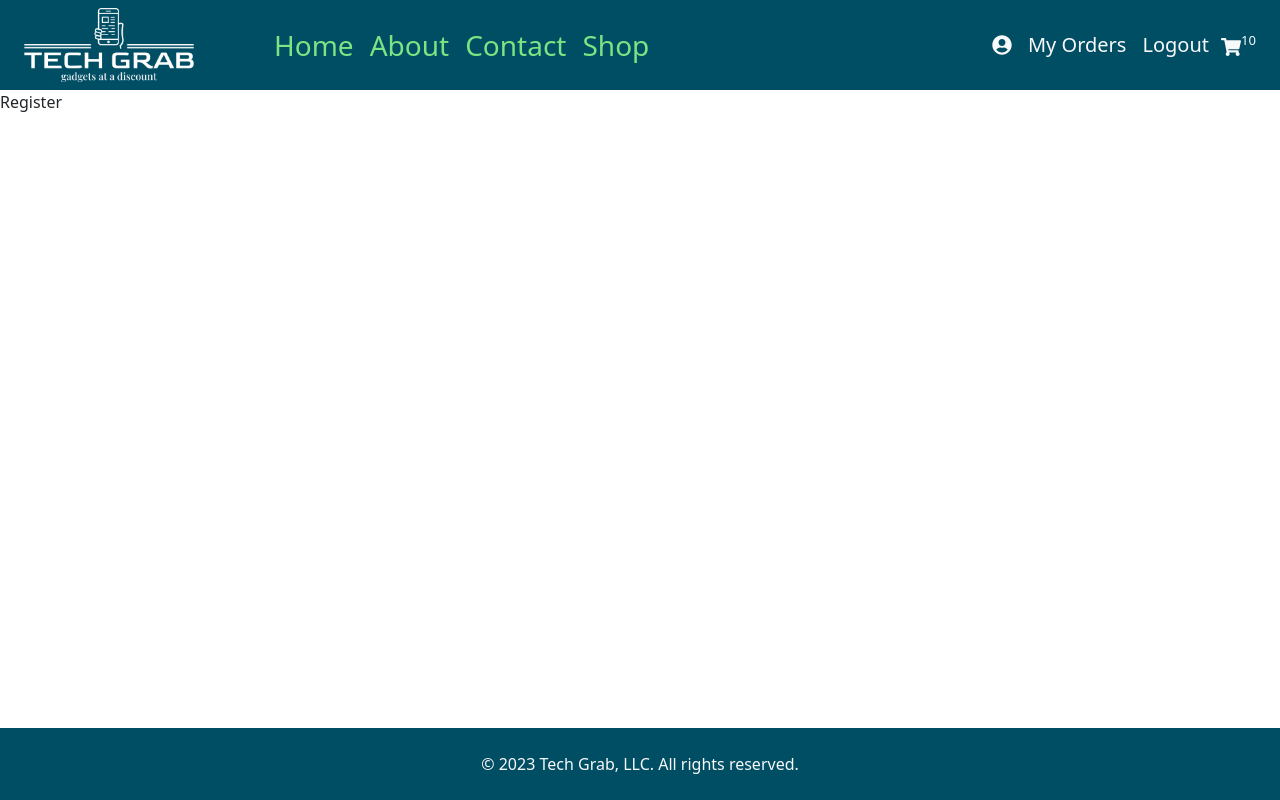
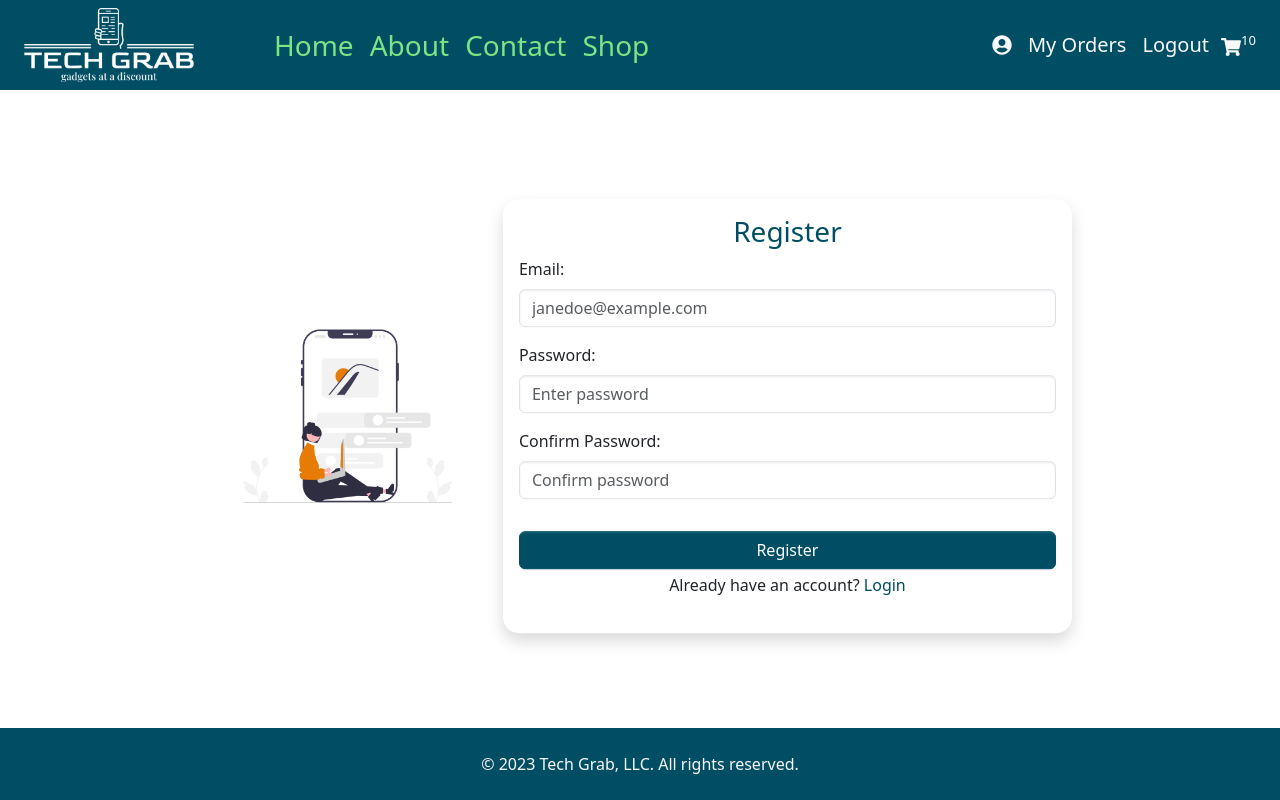
Before and after one commit to kaecodes/techgrab-react-bootstrap-fb, a React (Vite) app: page /register in a window 1280 px wide. Built offline with nearby package versions, Linux system fonts and the light colour scheme.

Commit message:
Create register page

```diff
--- a/src/pages/auth/Login.jsx
+++ b/src/pages/auth/Login.jsx
@@ -50,7 +50,7 @@ const Login = () => {
             <FaGoogle />
             &nbsp;Login with Google
           </button>
-          <div className="text-center">
+          <div className="text-center py-1">
             <p>
               Don't have an account?
               <Link to="/register" className="text-decoration-none">
--- a/src/pages/auth/Register.jsx
+++ b/src/pages/auth/Register.jsx
@@ -1,7 +1,66 @@
-import React from "react";
+import { Link } from "react-router-dom";
+import registerImg from "../../assets/images/register.png";
 
 const Register = () => {
-  return <div>Register</div>;
+  return (
+    <div className="position-absolute top-50 start-50 translate-middle w-100 my-3">
+      <div className="d-flex flex-column flex-lg-row justify-content-center gap-3 align-items-center p-5 my-5 w-75 mx-auto">
+        <div className="w-50 d-none d-sm-flex justify-content-center align-items-center">
+          <img src={registerImg} alt="Login" className="img-fluid" />
+        </div>
+        <div className="w-100 shadow p-3 rounded-4">
+          <h3 className="text-center text-primary">Register</h3>
+          <form action="" className="d-flex flex-column">
+            <div className="mb-3">
+              <label htmlFor="email" className="form-label">
+                Email:
+              </label>
+              <input
+                type="email"
+                placeholder="janedoe@example.com"
+                className="form-control"
+                id="email"
+              />
+            </div>
+            <div className="mb-3">
+              <label htmlFor="password" className="form-label" id="password">
+                Password:
+              </label>
+              <input
+                type="password"
+                placeholder="Enter password"
+                className="form-control"
+              />
+            </div>
+            <div className="mb-3">
+              <label htmlFor="cpassword" className="form-label" id="cpassword">
+                Confirm Password:
+              </label>
+              <input
+                type="password"
+                placeholder="Confirm password"
+                className="form-control"
+              />
+            </div>
+            <button
+              type="submit"
+              className="btn btn-primary w-100 mt-3 mx-auto"
+            >
+              Register
+            </button>
+          </form>
+          <div className="text-center py-1">
+            <p>
+              Already have an account?
+              <Link to="/login" className="text-decoration-none">
+                &nbsp;Login
+              </Link>
+            </p>
+          </div>
+        </div>
+      </div>
+    </div>
+  );
 };
 
 export default Register;
```
